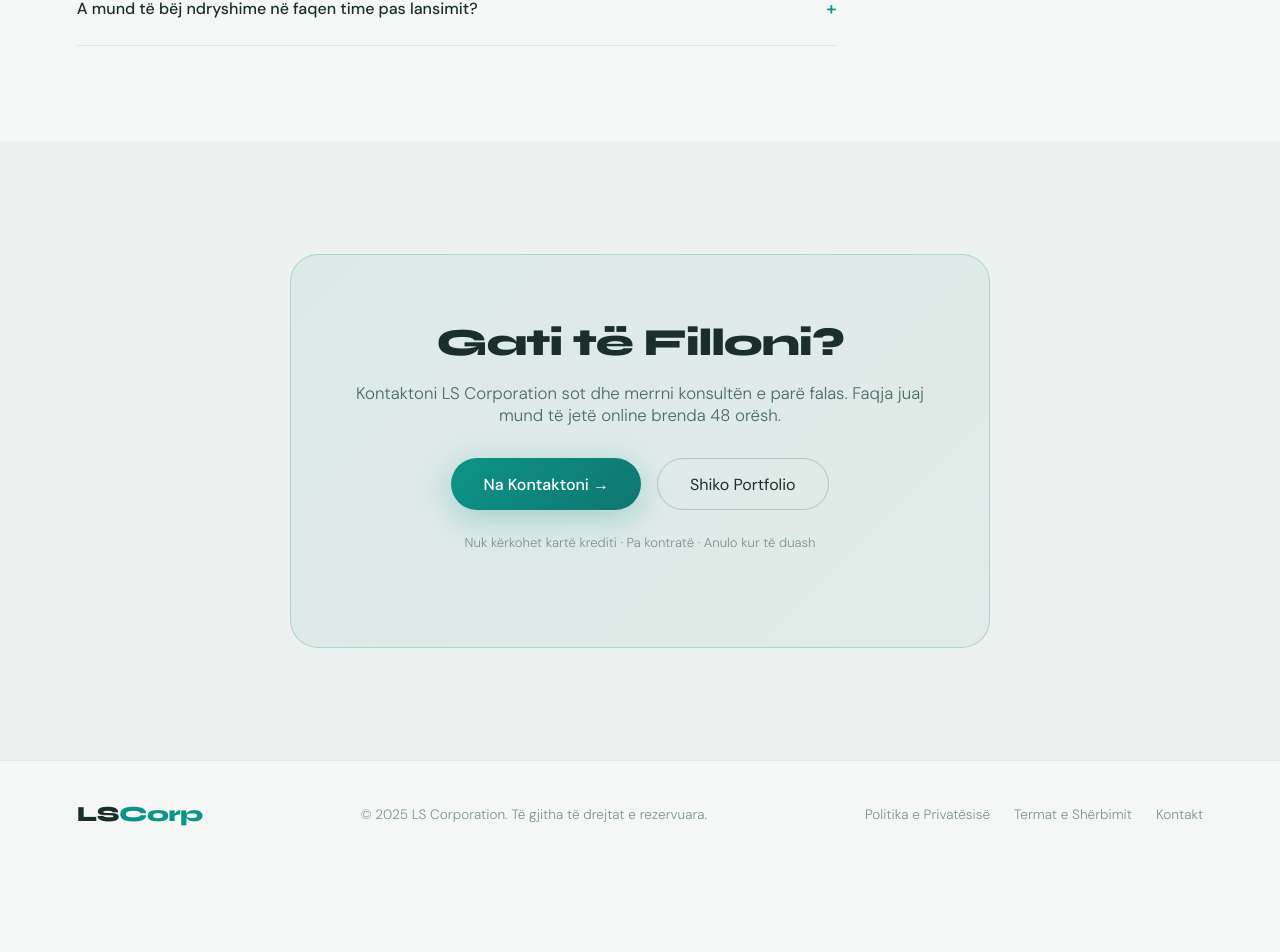
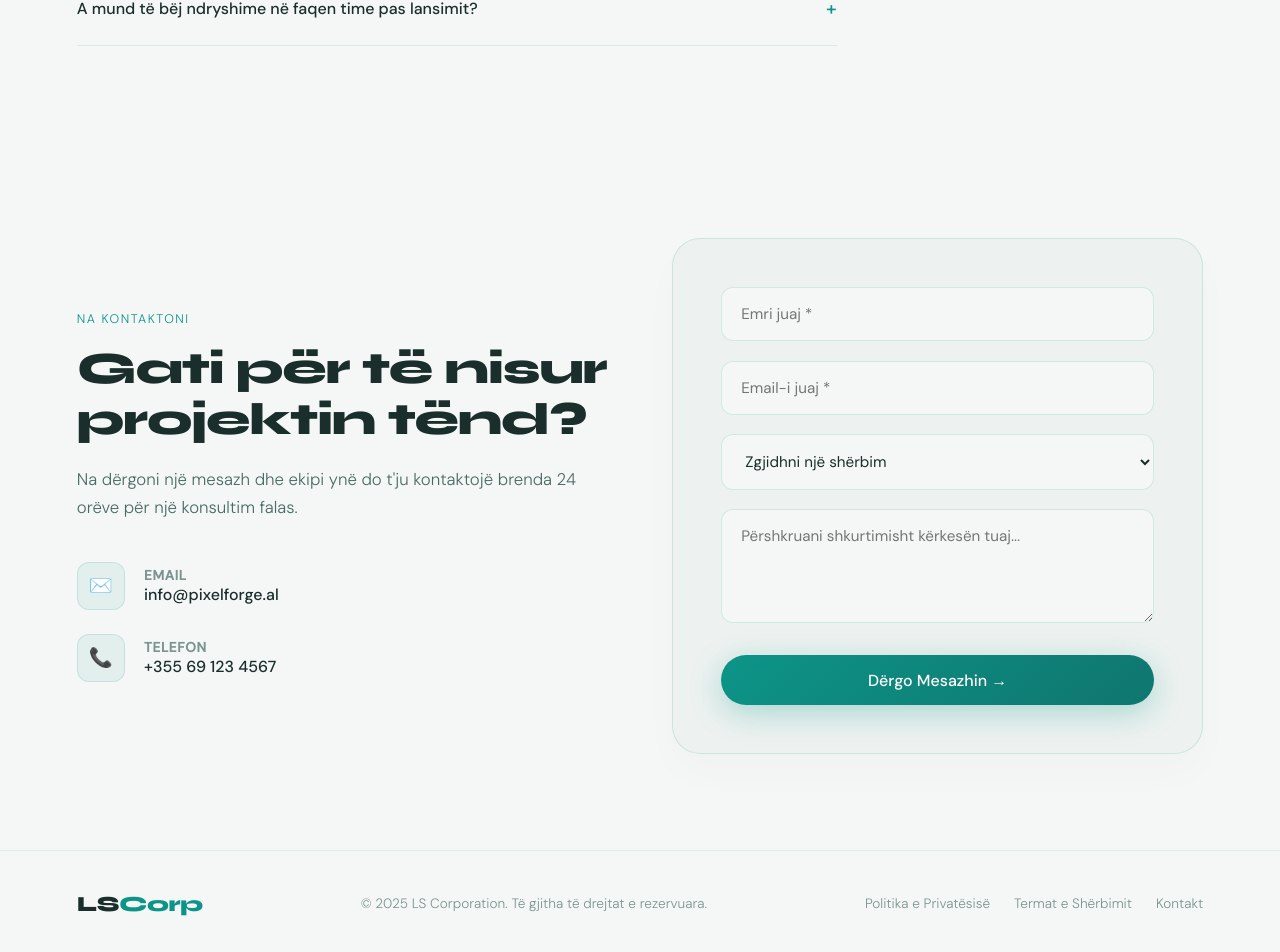
Before and after one commit to suadpllana/ls-corporation, a React (Vite) app: page / in a window 1280 px wide. Shown: the part 4052-5004 px from the top of the page. Before the commit the page ends 4919 px from the top, so only its background shows below. Built offline with nearby package versions, Linux system fonts and the light colour scheme.

Commit message:
changed footer

```diff
--- a/src/App.css
+++ b/src/App.css
@@ -131,3 +131,115 @@ footer a:hover { color: var(--white); }
   .steps { grid-template-columns: 1fr; }
   .step-arrow { display: none; }
 }
+
+/* CONTACT SECTION STYLES */
+#kontakt {
+  background: var(--navy);
+  position: relative;
+}
+
+.contact-container {
+  display: grid;
+  grid-template-columns: 1fr 1fr;
+  gap: 4rem;
+  align-items: center;
+  max-width: 1200px;
+  margin: 0 auto;
+}
+
+.contact-methods {
+  margin-top: 2.5rem;
+  display: flex;
+  flex-direction: column;
+  gap: 1.5rem;
+}
+
+.method-item {
+  display: flex;
+  align-items: center;
+  gap: 1.2rem;
+}
+
+.method-icon {
+  width: 48px;
+  height: 48px;
+  border-radius: 12px;
+  background: rgba(13,148,136,0.08);
+  display: flex;
+  align-items: center;
+  justify-content: center;
+  font-size: 1.2rem;
+  border: 1px solid rgba(13,148,136,0.15);
+}
+
+.method-item h4 {
+  font-size: 0.85rem;
+  color: var(--slate);
+  text-transform: uppercase;
+  letter-spacing: 0.05em;
+}
+
+.method-item a {
+  color: var(--white);
+  text-decoration: none;
+  font-weight: 500;
+  transition: color 0.3s;
+}
+
+.method-item a:hover {
+  color: var(--accent);
+}
+
+/* Form Styling */
+.contact-form-wrapper {
+  background: var(--navy-mid);
+  padding: 3rem;
+  border-radius: 28px;
+  border: 1px solid rgba(13,148,136,0.15);
+  box-shadow: 0 20px 40px rgba(0,0,0,0.02);
+}
+
+.contact-form {
+  display: flex;
+  flex-direction: column;
+  gap: 1.2rem;
+}
+
+.input-group input,
+.input-group select,
+.input-group textarea {
+  width: 100%;
+  padding: 1rem 1.2rem;
+  border-radius: 12px;
+  border: 1px solid rgba(13,148,136,0.15);
+  background: var(--navy);
+  font-family: 'DM Sans', sans-serif;
+  color: var(--white);
+  font-size: 0.95rem;
+  transition: border-color 0.3s, box-shadow 0.3s;
+}
+
+.input-group input:focus,
+.input-group select:focus,
+.input-group textarea:focus {
+  outline: none;
+  border-color: var(--accent);
+  box-shadow: 0 0 0 4px rgba(13,148,136,0.08);
+}
+
+.contact-form .btn-primary {
+  width: 100%;
+  margin-top: 0.5rem;
+}
+
+/* Responsive Fixes */
+@media (max-width: 968px) {
+  .contact-container {
+    grid-template-columns: 1fr;
+    gap: 3rem;
+  }
+
+  .contact-form-wrapper {
+    padding: 2rem;
+  }
+}
--- a/src/App.jsx
+++ b/src/App.jsx
@@ -214,17 +214,60 @@ export default function App() {
         </div>
       </section>
 
-      <section id="cta">
-        <div className="cta-box">
-          <h2>Gati të Filloni?</h2>
-          <p>Kontaktoni LS Corporation sot dhe merrni konsultën e parë falas. Faqja juaj mund të jetë online brenda 48 orësh.</p>
-          <div style={{display:'flex',gap:'1rem',justifyContent:'center',flexWrap:'wrap'}}>
-            <button className="btn-primary">Na Kontaktoni →</button>
-            <button className="btn-outline">Shiko Portfolio</button>
+{/* Contact Section */}
+<section id="kontakt">
+  <div className="contact-container">
+    <div className="contact-info">
+      <p className="section-label">Na kontaktoni</p>
+      <h2 className="section-title">Gati për të nisur projektin tënd?</h2>
+      <p className="section-sub">
+        Na dërgoni një mesazh dhe ekipi ynë do t'ju kontaktojë brenda 24 orëve për një konsultim falas.
+      </p>
+
+      <div className="contact-methods">
+        <div className="method-item">
+          <div className="method-icon">✉️</div>
+          <div>
+            <h4>Email</h4>
+            <a href="mailto:info@pixelforge.al">info@pixelforge.al</a>
           </div>
-          <p style={{marginTop:'1.5rem',fontSize:'0.82rem',color:'var(--slate)'}}>Nuk kërkohet kartë krediti · Pa kontratë · Anulo kur të duash</p>
         </div>
-      </section>
+        <div className="method-item">
+          <div className="method-icon">📞</div>
+          <div>
+            <h4>Telefon</h4>
+            <a href="tel:+355691234567">+355 69 123 4567</a>
+          </div>
+        </div>
+      </div>
+    </div>
+
+    <div className="contact-form-wrapper">
+      <form className="contact-form">
+        <div className="input-group">
+          <input type="text" placeholder="Emri juaj *" required />
+        </div>
+        <div className="input-group">
+          <input type="email" placeholder="Email-i juaj *" required />
+        </div>
+        <div className="input-group">
+          <select defaultValue="">
+            <option value="" disabled>Zgjidhni një shërbim</option>
+            <option>Web Rental (Abonim)</option>
+            <option>E-Commerce</option>
+            <option>Custom Development</option>
+          </select>
+        </div>
+        <div className="input-group">
+          <textarea placeholder="Përshkruani shkurtimisht kërkesën tuaj..." rows="4"></textarea>
+        </div>
+        <button type="submit" className="btn-primary">
+          Dërgo Mesazhin →
+        </button>
+      </form>
+    </div>
+  </div>
+</section>
 
       <footer>
         <div className="logo">LS<span style={{color:'var(--accent)'}}>Corp</span></div>
```
Also changed, not shown: 2 other files (tests, documents, lock files or other folders).
